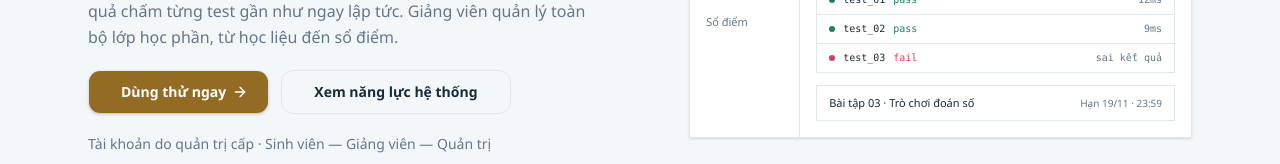
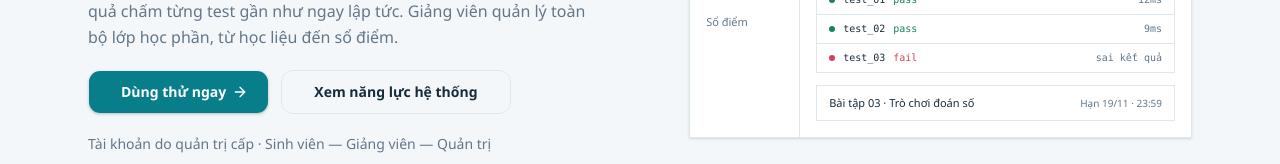
Before and after one commit to longtrandev2/LMS-P, a React (Vite) app in the folder apps/web/: page / in a window 1280 px wide. Shown: the part 344-508 px from the top of the page. Built offline with nearby package versions, Linux system fonts and the light colour scheme; no server answers.

Commit message:
fix giao dien chamcode

```diff
--- a/apps/web/src/components/landing/hero-section.tsx
+++ b/apps/web/src/components/landing/hero-section.tsx
@@ -61,7 +61,7 @@ export function HeroSection({ ctaHref, ctaLabel }: HeroSectionProps) {
             <Button
               asChild
               size="lg"
-              className="bg-(--gold) text-white hover:bg-(--gold)/90"
+              className="bg-primary text-primary-foreground hover:bg-primary/90"
             >
               <Link to={ctaHref}>
                 {ctaLabel}
```
